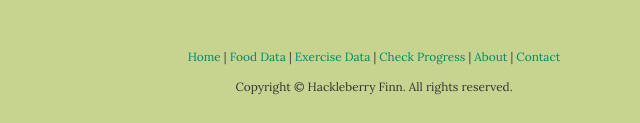
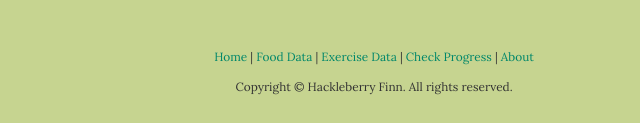
Before and after one commit to pablo727272/hackleberry-finn-project, a website: page public/html/404.html in a window 1280 px wide. Shown: the part 972-1095 px from the top of the page, 266-906 px from the left. Drawn offline with nearby package versions, Linux system fonts and the light colour scheme; a web font is replaced by a local one.

Commit message:
removed contact link from footer all pages

```diff
--- a/public/html/404.html
+++ b/public/html/404.html
@@ -74,7 +74,7 @@
 
             <!-- FOOTER START -->
             <footer class="container-fluid">
-                <p class="text-center"><small><a href="/">Home</a> | <a href="/food-data">Food Data</a> | <a href="/exercise-data">Exercise Data</a> | <a href="/check-progress">Check Progress</a> | <a href="/about">About</a> | <a href="/contact">Contact</a></small></p>
+                <p class="text-center"><small><a href="/">Home</a> | <a href="/food-data">Food Data</a> | <a href="/exercise-data">Exercise Data</a> | <a href="/check-progress">Check Progress</a> | <a href="/about">About</a></small></p>
                 <p class="text-center"><small>Copyright &copy; Hackleberry Finn. All rights reserved.</small></p>
                 <br>
             </footer>
```
Also changed, not shown: public/html/about.html (+1 -1 lines), public/html/api-test.html (+1 -1 lines), public/html/check-progress.html (+1 -1 lines), public/html/contact.html (+1 -1 lines), public/html/exercise-data.html (+1 -1 lines), public/html/food-data.html (+1 -1 lines), public/html/index.html (+1 -1 lines).
